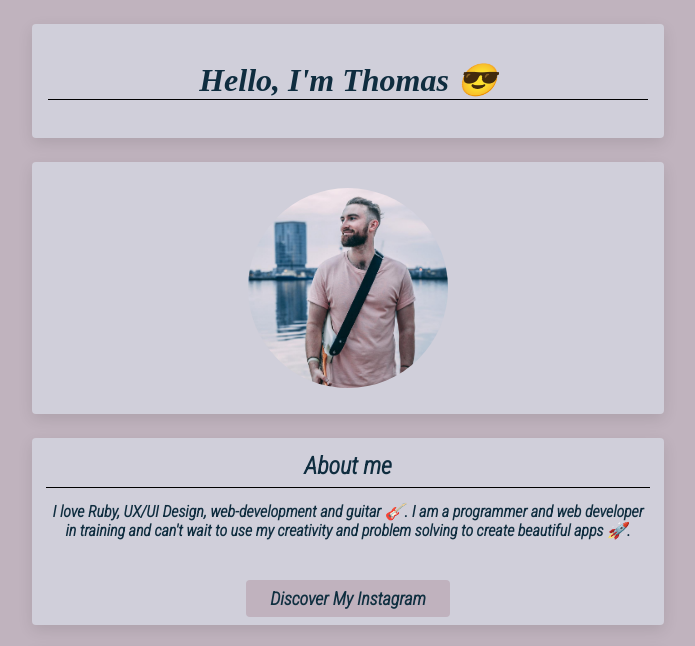
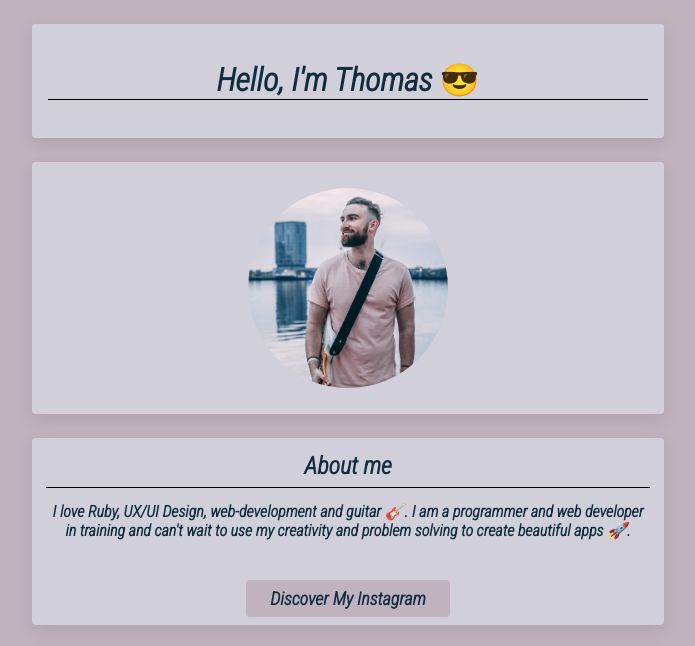
Before and after one commit to Tom-Tee/profile, a plain HTML site: page index.html in a window 1280 px wide. Shown: the top 646 px of the page, without its empty margins (292-987 px from the left). Drawn offline with Linux system fonts and the light colour scheme.

Commit message:
safari font update

```diff
--- a/index.html
+++ b/index.html
@@ -5,6 +5,7 @@
     <link rel="stylesheet" href="style.css">
     <link rel="preconnect" href="https://fonts.gstatic.com">
     <link rel="stylesheet" href="https://use.fontawesome.com/releases/v5.6.3/css/all.css">
+    <link href="https://fonts.googleapis.com/css2?family=Roboto+Condensed:ital,wght@1,300&display=swap" rel="stylesheet">
       <meta charset="UTF-8">
       <meta name="viewport" content="width=device-width, initial-scale=1.0">
     <title>Document</title>
--- a/style.css
+++ b/style.css
@@ -1,4 +1,4 @@
-@import url('//fonts.googleapis.com/css2?family=Roboto+Condensed:ital,wght@1,300&display=swap');
+@import url(//fonts.googleapis.com/css2?family=Roboto+Condensed:ital,wght@1,300&display=swap);
 
 @media (max-width: 960px) {
   /* For a screen < 960px, this CSS will be read */
@@ -70,9 +70,9 @@ body {
 h1 {
   text-align: center;
 /*  text-decoration: underline overline;*/
-  font-family: 'Roboto Condensed', sans-serif,;
+  font-family: 'Roboto Condensed', sans-serif;
   font-weight:  900;
-  font-style: italic;
+/*  font-style: italic;*/
   color: #0f2d3f;
   border-bottom: 1px solid #000;
   border-bottom-style: solid;
```
